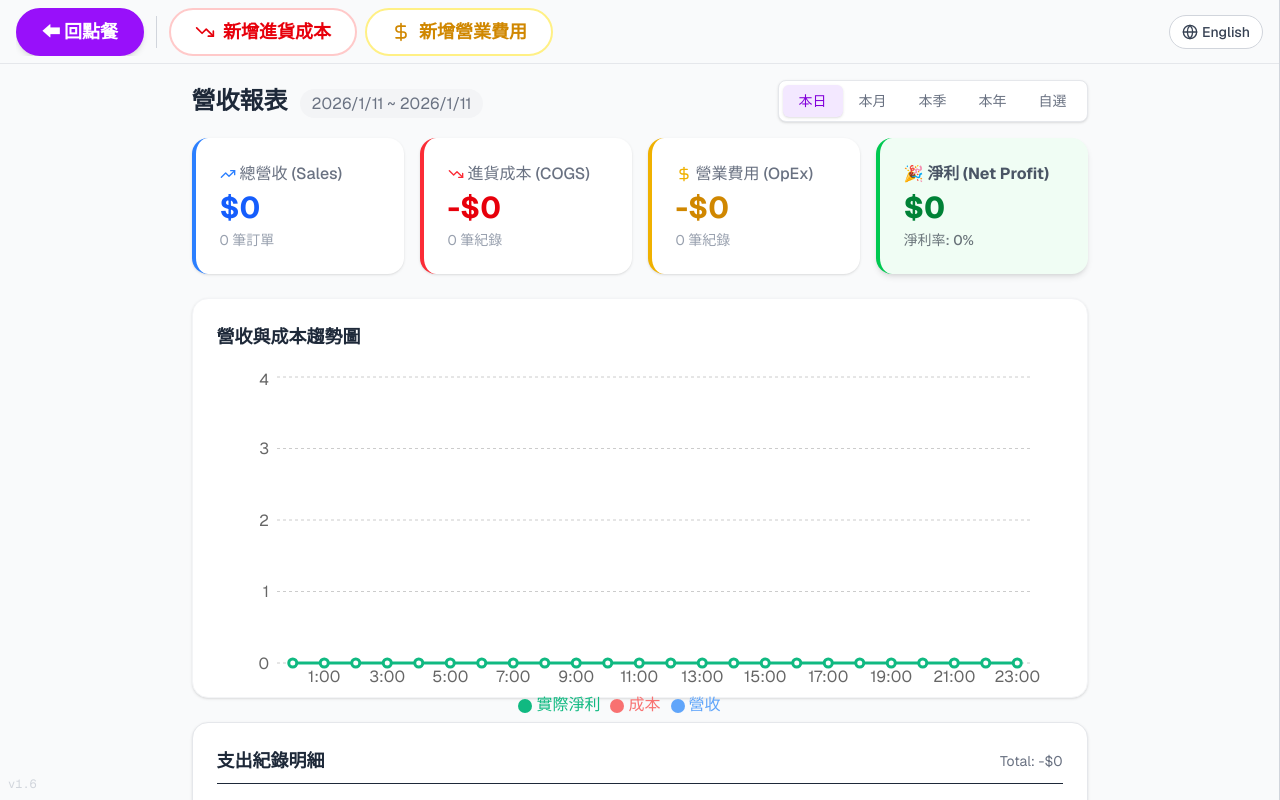
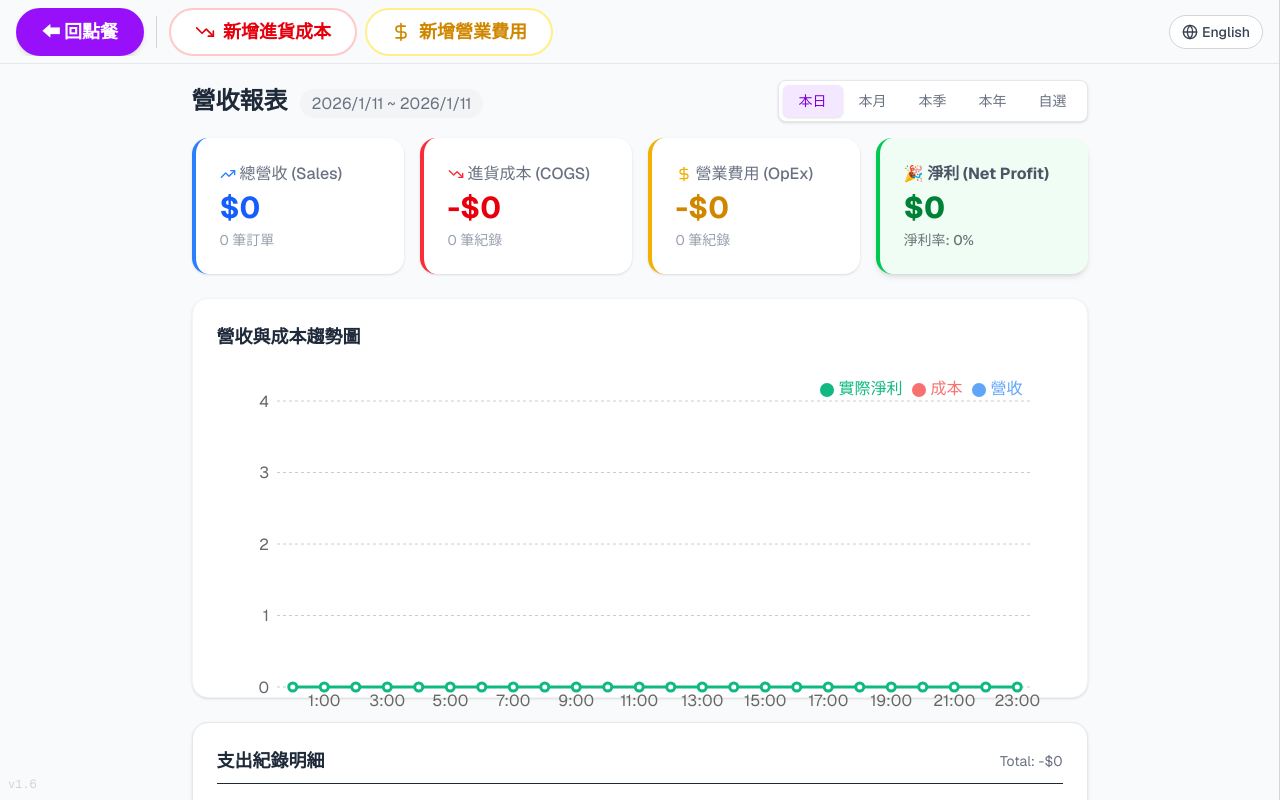
Before and after one commit to marcochang1118-svg/porridge-pos, a Next.js app: page / in a window 1280 px wide. Both pictures are taken after a click on the button "📊 營收報表". Built offline with nearby package versions, Linux system fonts and the light colour scheme.

Commit message:
fix: move chart legend to top-right

```diff
--- a/app/components/ProfitChart.tsx
+++ b/app/components/ProfitChart.tsx
@@ -164,7 +164,7 @@ export default function ProfitChart({ orders, expenses, startDate, endDate, peri
                     <Tooltip
                         contentStyle={{ borderRadius: '12px', border: 'none', boxShadow: '0 4px 12px rgba(0,0,0,0.1)' }}
                     />
-                    <Legend iconType="circle" />
+                    <Legend iconType="circle" verticalAlign="top" align="right" />
 
                     <Bar dataKey="revenue" name={lang === 'en' ? 'Revenue' : '營收'} barSize={20} fill="#60A5FA" radius={[4, 4, 0, 0]} />
                     <Bar dataKey="cost" name={lang === 'en' ? 'Cost' : '成本'} barSize={20} fill="#F87171" radius={[4, 4, 0, 0]} />
```
